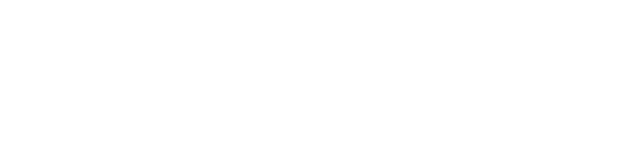
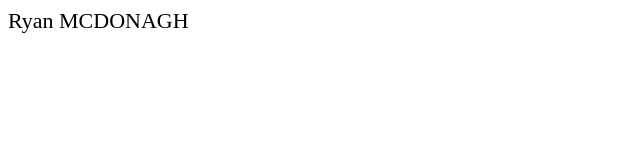
Before and after one commit to laslomcd/2021-Vue, a plain HTML site: page Section 2.1/index.html in a window 1280 px wide. Shown: the whole page, without its empty margins (0-640 px from the left). Drawn offline with nearby package versions, Linux system fonts and the light colour scheme.

Commit message:
worked on lessons 1 -10

```diff
--- a/Section 2.1/app.js
+++ b/Section 2.1/app.js
@@ -0,0 +1,17 @@
+const vm = Vue.createApp({
+	data() {
+		return {
+			firstName: "Ryan",
+			lastName: "McDonagh",
+		};
+	},
+	methods: {
+		fullName() {
+			return `${this.firstName} ${this.lastName.toUpperCase()}`;
+		},
+	},
+}).mount("#app");
+
+// setTimeout(() => {
+// 	vm.firstName = "Norah";
+// }, 2000);
--- a/Section 2.1/index.html
+++ b/Section 2.1/index.html
@@ -5,8 +5,9 @@
 		<link rel="stylesheet" type="text/css" href="main.css" />
 	</head>
 	<body>
-    <div id="app"></div>
+		<div id="app" v-cloak>{{ fullName() }}</div>
 
+		<script src="https://unpkg.com/vue@next"></script>
 		<script src="app.js"></script>
 	</body>
 </html>
--- a/Section 2.1/main.css
+++ b/Section 2.1/main.css
@@ -1,8 +1,12 @@
 body {
-  font-size: 22px;
+	font-size: 22px;
 }
 
 input[type="text"] {
-  margin: 10px 0;
-  display: block;
+	margin: 10px 0;
+	display: block;
 }
+
+[v-cloak] {
+	display: none;
+}
```
Lines whose indentation alone changed are shown as unchanged.
